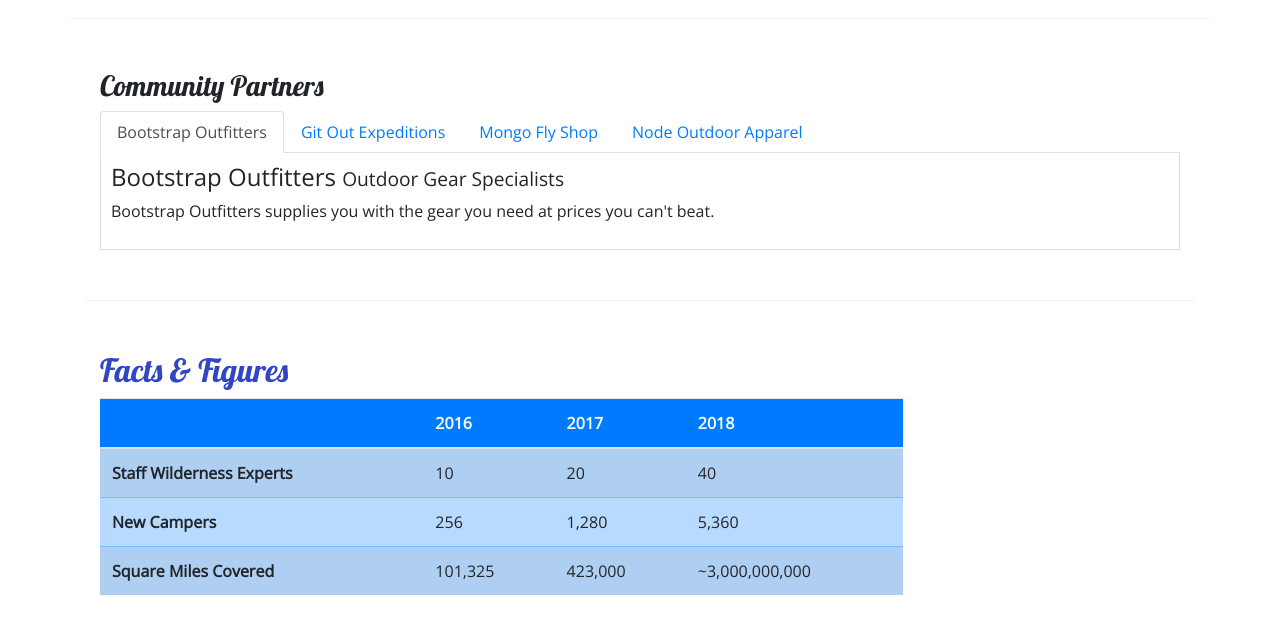
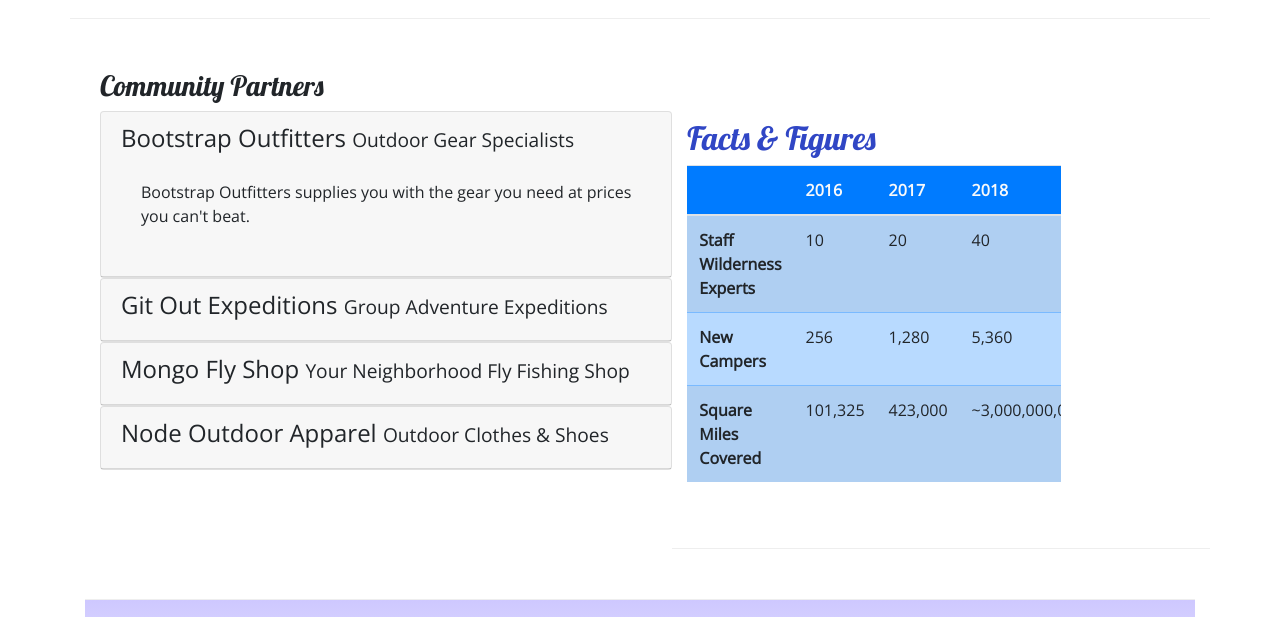
Before and after one commit to scostaus/nucampsite, a website: page aboutus.html in a window 1280 px wide. Shown: the part 810-1427 px from the top of the page. Drawn offline with nearby package versions, Linux system fonts and the light colour scheme.

Commit message:
Accordion

```diff
--- a/aboutus.html
+++ b/aboutus.html
@@ -117,42 +117,64 @@
                 <div class="row row-content">
                     <div class="col">
                         <h3>Community Partners</h3>
-                        <ul class="nav nav-tabs">
-                            <li class="nav-item"><a class="nav-link active" href="#bootstrap" role="tab"
-                                    data-toggle="tab">Bootstrap Outfitters</a>
-                            </li>
-                            <li class="nav-item"><a class="nav-link" href="#git" role="tab" data-toggle="tab">Git Out
-                                    Expeditions</a>
-
-                            </li>
-                            <li class="nav-item"><a class="nav-link" href="#mongo" role="tab" data-toggle="tab">Mongo
-                                    Fly Shop</a>
-
-                            </li>
-                            <li class="nav-item">
-                                <a class="nav-link" href="#node" role="tab" data-toggle="tab">Node Outdoor Apparel</a>
-                            </li>
-                        </ul>
-                        <div class="tab-content">
-                            <div role="tabpanel" class="tab-pane fade show active" id="bootstrap">
-                                <h4>Bootstrap Outfitters <small>Outdoor Gear Specialists</small></h4>
-                                <p class="d-none d-sm-block">Bootstrap Outfitters supplies you with the gear you need at
+                        <div id="accordion">
+                            <div class="card">
+                                <div role="tab" class="card-header">
+                                    <h4><a data-toggle="collapse" data-target="#bootstrap">Bootstrap Outfitters
+                                            <small>Outdoor Gear Specialists</small></a></h4>
+                                    <div class="collapse show" id="bootstrap" data-parent="#accordion">
+                                        <div class="card-body">
+                                            <p class="d-none d-sm-block">Bootstrap Outfitters supplies you with the gear
+                                                you
+                                                need at
                                                 prices you can't beat.</p>
                                         </div>
-                            <div role="tabpanel" class="tab-pane fade" id="git">
-                                <h4>Git Out Expeditions <small>Group Adventure Expeditions</small></h4>
-                                <p class="d-none d-sm-block">Join Git Out Expeditions to explore new horizons with a
-                                    group of other adventurers!</p>
                                     </div>
-                            <div role="tabpanel" class="tab-pane fade" id="mongo">
-                                <h4>Mongo Fly Shop <small>Your Neighborhood Fly Fishing Shop.</small></h4>
-                                <p class="d-none d-sm-block">Need a new fishing pole, a tacklebox, or flies of all
-                                    kinds? Stop by Mongo Fly Shop.</p>
                                 </div>
-                            <div role="tabpanel" class="tab-pane fade" id="node">
-                                <h4>Node Outdoor Apparel <small>Outdoor Clothes & Shoes</small></h4>
-                                <p class="d-none d-sm-block">From polar fleeces to swimsuits, hiking boots to waders, a
-                                    visit to Node will be sure to get you covered.</p>
+                            </div>
+                            <div class="card">
+                                <div role="tab" class="card-header">
+                                    <h4>
+                                        <a class="collapsed" data-toggle="collapse" data-target="#git">
+                                            Git Out Expeditions <small>Group Adventure Expeditions</small>
+                                        </a>
+                                    </h4>
+                                    <div class="collapse" id="git" data-parent="#accordion">
+                                        <div class="card-body">
+                                            <p class="d-none d-sm-block">Join Git Out Expeditions to explore new
+                                                horizons with a group of other adventurers!</p>
+                                        </div>
+                                    </div>
+                                </div>
+                            </div>
+                            <div class="card">
+                                <div role="tab" class="card-header">
+                                    <h4>
+                                        <a class="collapsed" data-toggle="collapse" data-target="#mongo">
+                                            Mongo Fly Shop <small>Your Neighborhood Fly Fishing Shop</small>
+                                        </a>
+                                    </h4>
+                                    <div class="collapse" id="mongo" data-parent="#accordion">
+                                        <div class="card-body">
+                                            <p class="d-none d-sm-block">Need a new fishing pole, a tacklebox, or flies
+                                                of all kinds? Stop by Mongo Fly Shop.</p>
+                                        </div>
+                                    </div>
+                                </div>
+                            </div>
+                            <div class="card">
+                                <div role="tab" class="card-header">
+                                    <h4>
+                                        <a class="collapsed" data-toggle="collapse" data-target="#node">
+                                            Node Outdoor Apparel <small>Outdoor Clothes & Shoes</small>
+                                        </a>
+                                    </h4>
+                                    <div class="collapse" id="node" data-parent="#accordion">
+                                        <div class="card-body">
+                                            <p class="d-none d-sm-block">From polar fleeces to swimsuits, hiking boots
+                                                to waders, a visit to Node will be sure to get you covered.</p>
+                                        </div>
+                                    </div>
                                 </div>
                             </div>
                         </div>
--- a/css/styles.css
+++ b/css/styles.css
@@ -36,8 +36,7 @@ header h2 {
     background-color: #901cad;
 }
 
-.tab-content {
-    border: 1px solid #DDD;
-    border-top: none;
-    padding: 10px;
-}
+a, a:hover {
+    color: inherit;
+    text-decoration: none;
+  }
```
Lines whose indentation alone changed are shown as unchanged.
